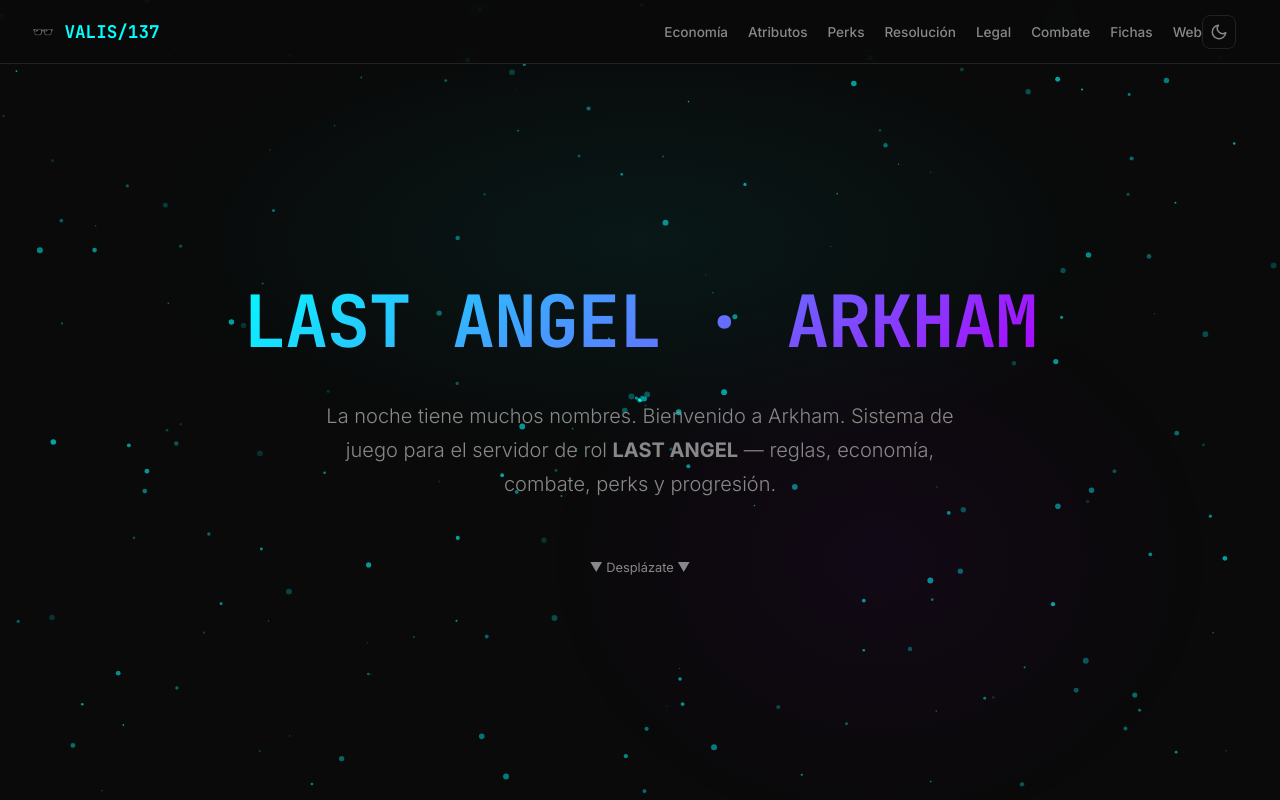
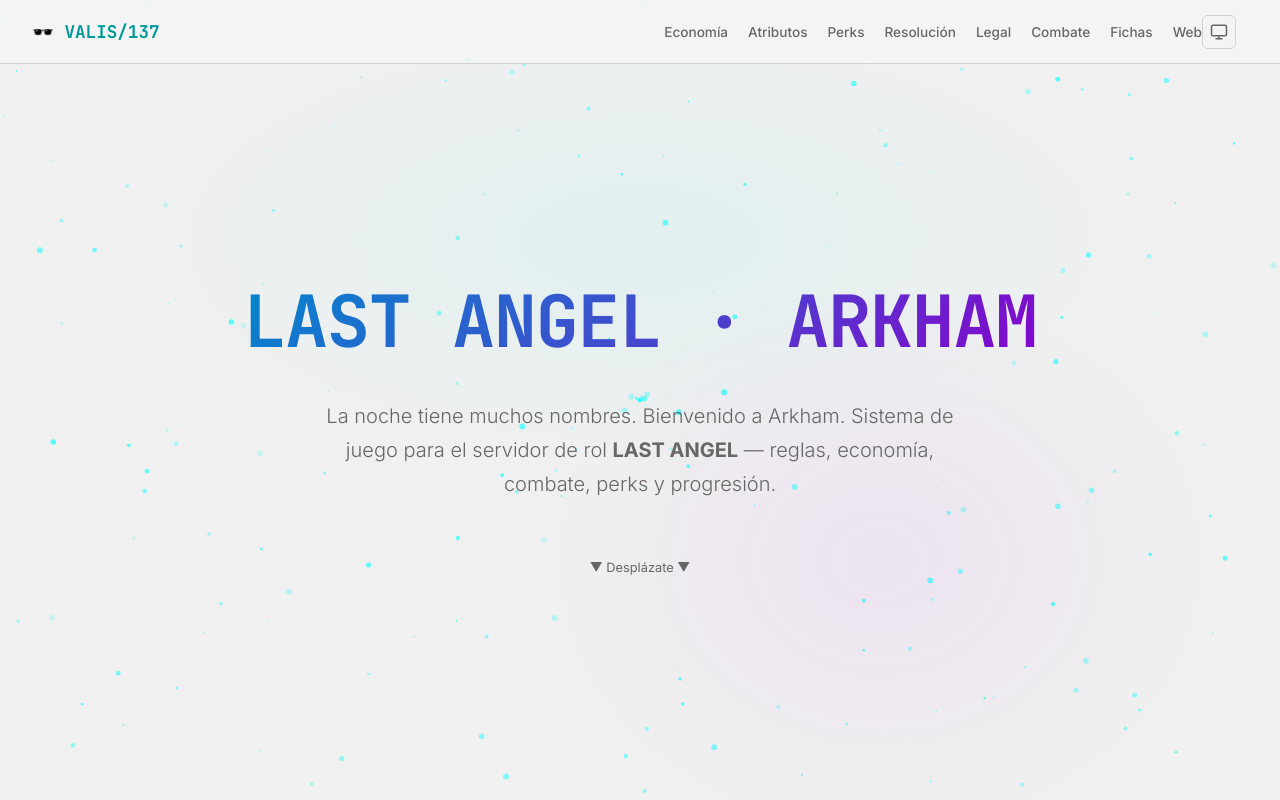
Before and after one commit to Dev-Valis137/last-angel-web, a React (Vite) app: page / in a window 1280 px wide. Shown: the top 800 px of the page. Built offline with nearby package versions, Linux system fonts and the light colour scheme.

Commit message:
Add theme toggler (dark/light/system) with useTheme hook

```diff
--- a/src/main.jsx
+++ b/src/main.jsx
@@ -1,4 +1,3 @@
-import React from 'react'
 import ReactDOM from 'react-dom/client'
 import GravityStarsBackground from './GravityStarsBackground.jsx'
 import ThemeTogglerButton from './ThemeTogglerButton.jsx'
--- a/src/useTheme.js
+++ b/src/useTheme.js
@@ -1,45 +1,38 @@
 import { useState, useEffect, useCallback } from 'react'
 
-function getSystemTheme() {
-  return window.matchMedia('(prefers-color-scheme: dark)').matches ? 'dark' : 'light'
+function getStoredTheme() {
+  const stored = localStorage.getItem('theme')
+  if (stored === 'light' || stored === 'dark' || stored === 'system') return stored
+  return 'system'
 }
 
-function applyTheme(resolved) {
-  if (resolved === 'dark') {
-    document.documentElement.classList.add('dark')
-    document.documentElement.classList.remove('light')
-  } else {
-    document.documentElement.classList.remove('dark')
-    document.documentElement.classList.add('light')
-  }
+function getSystemTheme() {
+  return window.matchMedia('(prefers-color-scheme: light)').matches ? 'light' : 'dark'
+}
+
+function applyTheme(theme) {
+  const resolved = theme === 'system' ? getSystemTheme() : theme
+  document.documentElement.classList.toggle('dark', resolved === 'dark')
+  document.documentElement.classList.toggle('light', resolved === 'light')
 }
 
 export default function useTheme() {
-  const [theme, setThemeState] = useState(() => {
-    const stored = localStorage.getItem('valis-theme')
-    return stored === 'light' || stored === 'dark' || stored === 'system' ? stored : 'dark'
-  })
-
-  const resolvedTheme = theme === 'system' ? getSystemTheme() : theme
-
-  const setTheme = useCallback((next) => {
-    setThemeState(next)
-    localStorage.setItem('valis-theme', next)
-    const resolved = next === 'system' ? getSystemTheme() : next
-    applyTheme(resolved)
-  }, [])
+  const [theme, setThemeState] = useState(getStoredTheme)
 
   useEffect(() => {
-    applyTheme(resolvedTheme)
-  }, [resolvedTheme])
+    applyTheme(theme)
+    localStorage.setItem('theme', theme)
+  }, [theme])
 
   useEffect(() => {
     if (theme !== 'system') return
-    const mq = window.matchMedia('(prefers-color-scheme: dark)')
-    const handler = () => applyTheme(mq.matches ? 'dark' : 'light')
+    const mq = window.matchMedia('(prefers-color-scheme: light)')
+    const handler = () => applyTheme('system')
     mq.addEventListener('change', handler)
     return () => mq.removeEventListener('change', handler)
   }, [theme])
 
-  return { theme, setTheme, resolvedTheme }
+  const setTheme = useCallback((t) => setThemeState(t), [])
+
+  return { theme, setTheme }
 }
--- a/styles.css
+++ b/styles.css
@@ -12,6 +12,8 @@
   --font-sans: 'Inter', system-ui, -apple-system, sans-serif;
   --font-mono: 'JetBrains Mono', 'Cascadia Code', monospace;
   --nav-height: 64px;
+  --nav-bg: rgba(10,10,10,0.75);
+  --nav-dropdown-bg: rgba(10,10,10,0.97);
   --ease-spring: cubic-bezier(0.2, 0.9, 0.4, 1);
 }
 html { scroll-behavior: smooth; }
@@ -52,7 +54,7 @@
 nav {
   position: fixed; top: 0; left: 0; width: 100%; z-index: 1000;
   height: var(--nav-height);
-  background: rgba(10,10,10,0.75);
+  background: var(--nav-bg);
   backdrop-filter: blur(12px);
   -webkit-backdrop-filter: blur(12px);
   border-bottom: 1px solid var(--border);
@@ -317,6 +319,47 @@
 
 /* (spotlight-card moved to .card-spotlight above) */
 
+/* === LIGHT THEME === */
+html.light {
+  --bg: #F0F0F0;
+  --card: #FFFFFF;
+  --card-hover: #F5F5FF;
+  --text: #1A1A1A;
+  --text-secondary: #666666;
+  --accent: #0088CC;
+  --accent-secondary: #8800CC;
+  --border: #D0D0D0;
+  --nav-bg: rgba(240,240,240,0.85);
+  --nav-dropdown-bg: rgba(240,240,240,0.97);
+}
+
+/* === THEME TOGGLE === */
+#theme-toggle-target {
+  display: flex;
+  align-items: center;
+}
+.theme-toggle-btn {
+  background: none;
+  border: 1px solid var(--border);
+  color: var(--text-secondary);
+  cursor: pointer;
+  padding: 0.4rem;
+  border-radius: 6px;
+  display: inline-flex;
+  align-items: center;
+  justify-content: center;
+  line-height: 1;
+  transition: color 0.25s var(--ease-spring), border-color 0.25s var(--ease-spring), background 0.25s var(--ease-spring);
+}
+.theme-toggle-btn:hover {
+  color: var(--accent);
+  border-color: var(--accent);
+  background: rgba(0,255,255,0.06);
+}
+.theme-toggle-btn svg {
+  display: block;
+}
+
 /* === FOOTER === */
 footer {
   text-align: center; padding: 2rem; color: var(--text-secondary);
@@ -328,7 +371,7 @@
   .hamburger { display: flex; }
   .nav-links {
     position: fixed; top: var(--nav-height); left: 0; width: 100%;
-    flex-direction: column; background: rgba(10,10,10,0.97);
+    flex-direction: column;     background: var(--nav-dropdown-bg);
     backdrop-filter: blur(12px); -webkit-backdrop-filter: blur(12px);
     padding: 1.5rem 2rem; gap: 1rem;
     transform: translateY(-120%); opacity: 0;
```
